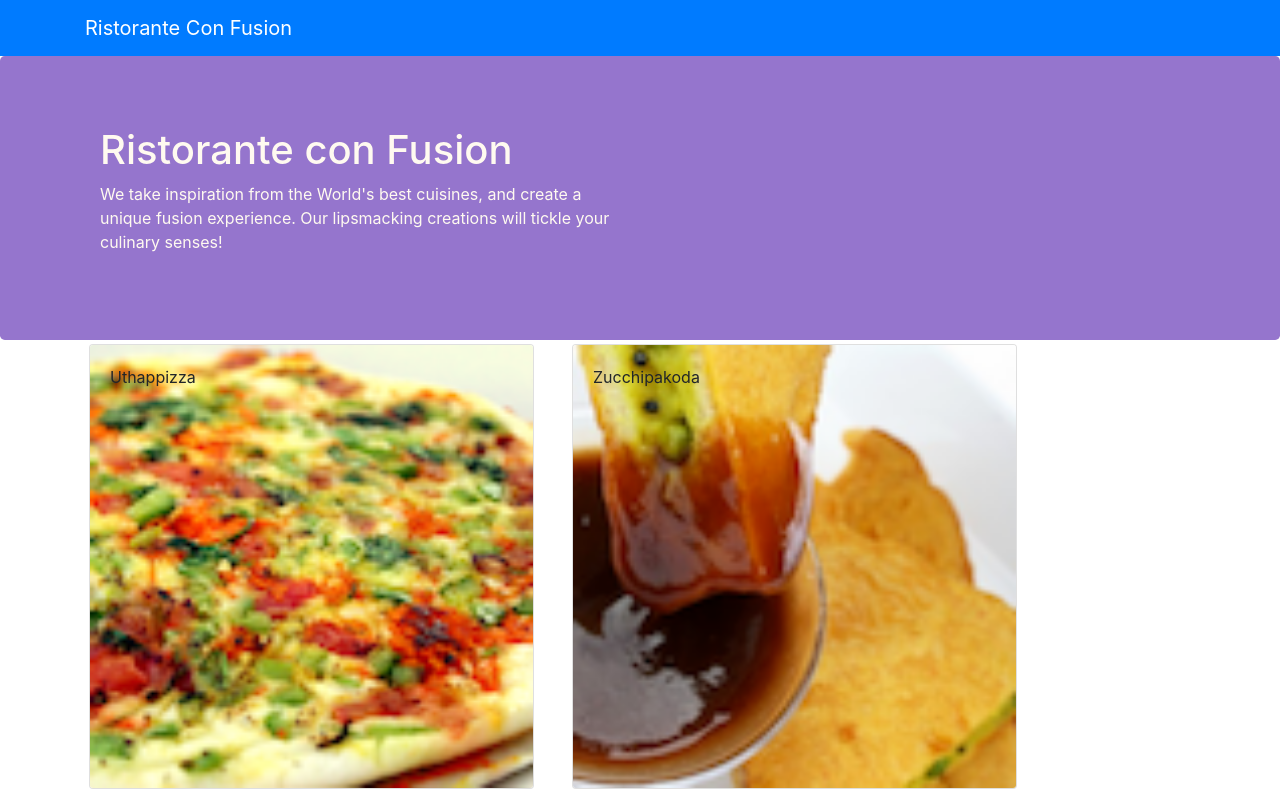
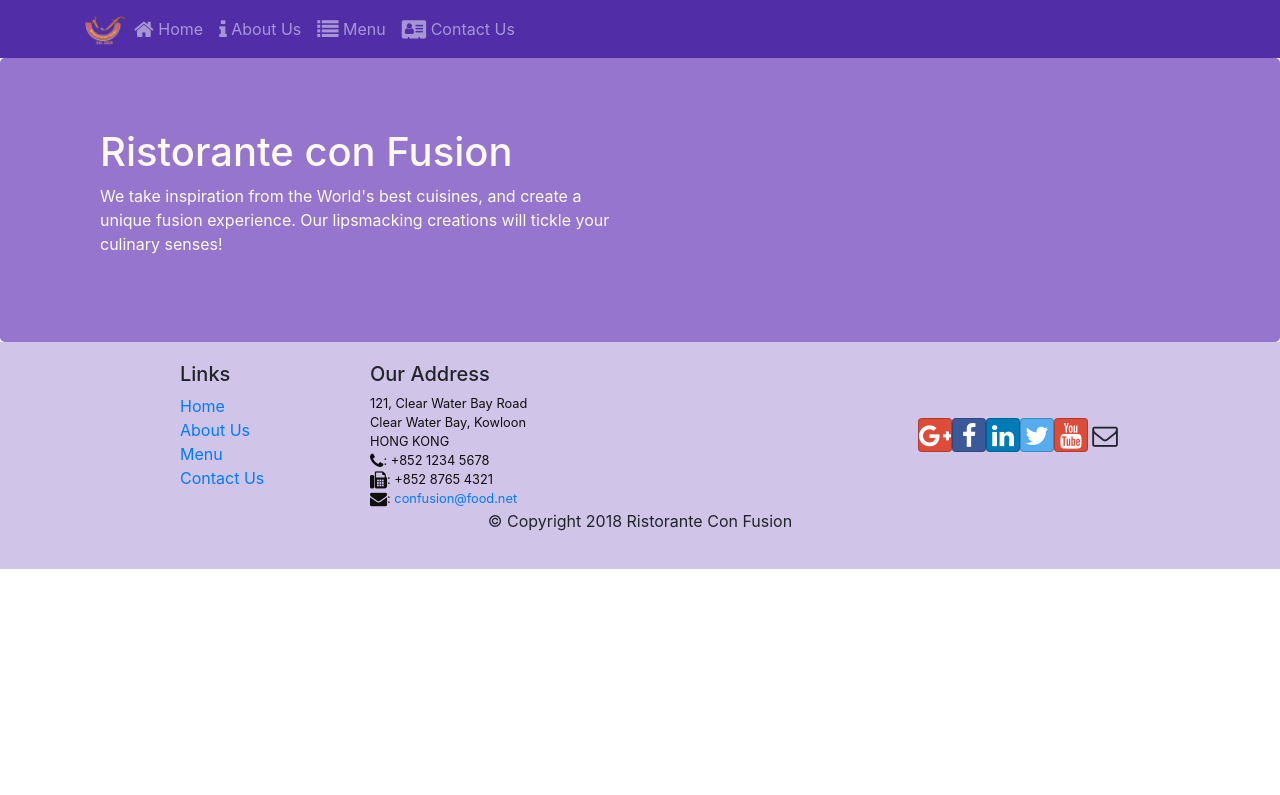
Before and after one commit to Bodhi14/Ristorante-Con-Fusion, a React (Create React App) app: page /about in a window 1280 px wide. Shown: the top 795 px of the page. Built offline with nearby package versions, Linux system fonts and the light colour scheme.

Commit message:
React Router

```diff
--- a/package.json
+++ b/package.json
@@ -13,7 +13,7 @@
     "react-dom": "18.2.0",
     "react-intellisense": "0.0.1",
     "react-popper": "2.3.0",
-    "react-router-dom": "6.6.0",
+    "react-router-dom": "4.2.2",
     "react-scripts": "4.0.0",
     "reactstrap": "9.1.4",
     "vercel": "28.9.0"
--- a/src/App.js
+++ b/src/App.js
@@ -4,9 +4,11 @@ import { BrowserRouter as Router, Routes, Route } from "react-router-dom";
 
 function App() {
   return (
-    <div>
-      <Main />
-    </div>
+    <Router>
+      <div>
+        <Main />
+      </div>
+    </Router>
   );
 }
 
--- a/src/components/FooterComponent.js
+++ b/src/components/FooterComponent.js
@@ -1,4 +1,5 @@
 import React from "react";
+import { Link } from "react-router-dom";
 
 function Footer(props) {
   return (
@@ -9,16 +10,16 @@ function Footer(props) {
             <h5>Links</h5>
             <ul className="list-unstyled">
               <li>
-                <a href="#">Home</a>
+                <Link to="/home">Home</Link>
               </li>
               <li>
-                <a href="#">About</a>
+                <Link to="/aboutus">About Us</Link>
               </li>
               <li>
-                <a href="#">Menu</a>
+                <Link to="/menu">Menu</Link>
               </li>
               <li>
-                <a href="contactus.html">Contact</a>
+                <Link to="/contactus">Contact Us</Link>
               </li>
             </ul>
           </div>
--- a/src/components/HeaderComponent.js
+++ b/src/components/HeaderComponent.js
@@ -1,16 +1,72 @@
-import React, { Component, Fragment } from "react";
-import { Navbar, NavbarBrand } from "reactstrap";
+import React, { Component } from "react";
+import {
+  Nav,
+  Navbar,
+  NavbarBrand,
+  NavbarToggler,
+  Collapse,
+  NavItem
+} from "reactstrap";
+import { NavLink } from "react-router-dom";
 
 class Header extends Component {
+  constructor(props) {
+    super(props);
+
+    this.toggleNav = this.toggleNav.bind(this);
+    this.state = {
+      isNavOpen: false
+    };
+  }
+
+  toggleNav() {
+    this.setState({
+      isNavOpen: !this.state.isNavOpen
+    });
+  }
+
   render() {
     return (
-      <React.Fragment>
-        <Navbar dark color="primary">
+      <div>
+        <Navbar dark expand="md">
           <div className="container">
-            <NavbarBrand href="/">Ristorante Con Fusion</NavbarBrand>
+            <NavbarToggler onClick={this.toggleNav} />
+            <NavbarBrand className="mr-auto" href="/">
+              <img
+                src="assets/images/logo.png"
+                height="30"
+                width="41"
+                alt="Ristorante Con Fusion"
+              />
+            </NavbarBrand>
+            <Collapse isOpen={this.state.isNavOpen} navbar>
+              <Nav navbar>
+                <NavItem>
+                  <NavLink className="nav-link" to="/home">
+                    <span className="fa fa-home fa-lg"></span> Home
+                  </NavLink>
+                </NavItem>
+                <NavItem>
+                  <NavLink className="nav-link" to="/aboutus">
+                    <span className="fa fa-info fa-lg"></span> About Us
+                  </NavLink>
+                </NavItem>
+                <NavItem>
+                  <NavLink className="nav-link" to="/menu">
+                    <span className="fa fa-list fa-lg"></span> Menu
+                  </NavLink>
+                </NavItem>
+                <NavItem>
+                  <NavLink className="nav-link" to="/contactus">
+                    <span className="fa fa-address-card fa-lg"></span> Contact
+                    Us
+                  </NavLink>
+                </NavItem>
+              </Nav>
+            </Collapse>
           </div>
         </Navbar>
-        <div className="jumbotron">
+        <div class="jumbotron">
           <div className="container">
             <div className="row row-header">
               <div className="col-12 col-sm-6">
@@ -24,7 +80,7 @@ class Header extends Component {
             </div>
           </div>
         </div>
-      </React.Fragment>
+      </div>
     );
   }
 }
--- /dev/null
+++ b/src/components/HomeComponent.js
@@ -0,0 +1,22 @@
+import React from "react";
+
+class Home extends React.Component {
+  componentDidMount() {
+    console.log("Home Component Mounted");
+  }
+
+  componentDidUpdate() {
+    console.log("Home Component Updated");
+  }
+
+  render() {
+    console.log("Home Component rendered");
+    return (
+      <React.Fragment>
+        <h1>Home</h1>
+      </React.Fragment>
+    );
+  }
+}
+
+export default Home;
--- a/src/components/MainComponent.js
+++ b/src/components/MainComponent.js
@@ -6,6 +6,14 @@ import { DISHES } from "../shared/dishes";
 import DishDetailComponent from "./DishDetailComponent";
 import Footer from "../components/FooterComponent";
 import Header from "./HeaderComponent";
+import Home from "./HomeComponent";
+import {
+  BrowserRouter,
+  Switch,
+  Redirect,
+  Route,
+  Routes
+} from "react-router-dom";
 
 class Main extends Component {
   componentDidMount() {
@@ -31,13 +39,28 @@ class Main extends Component {
   render() {
     console.log("MainComponent render invoked");
 
+    const HomePage = () => {
       return (
-      <React.Fragment>
-        <Header />
+        <>
+          <Home />
+        </>
+      );
+    };
+
+    const MenuPage = () => {
+      return (
+        <>
           <Menu
             dishes={this.state.dishes}
             onClick={(dishId) => this.onDishSelect(dishId)}
           />
+        </>
+      );
+    };
+
+    const DishDetailComponentPage = () => {
+      return (
+        <>
           <DishDetailComponent
             dish={
               this.state.dishes.filter(
@@ -45,6 +68,19 @@ class Main extends Component {
               )[0]
             }
           />
+        </>
+      );
+    };
+
+    return (
+      <React.Fragment>
+        <Header />
+        <Switch>
+          <Route path="/home" component={HomePage} />
+          <Route exact path="/menu" component={MenuPage} />
+          <Route exact path="/about" component={DishDetailComponentPage} />
+          <Redirect to="/home" />
+        </Switch>
         <Footer />
       </React.Fragment>
     );
```
Lines whose indentation alone changed are shown as unchanged.
